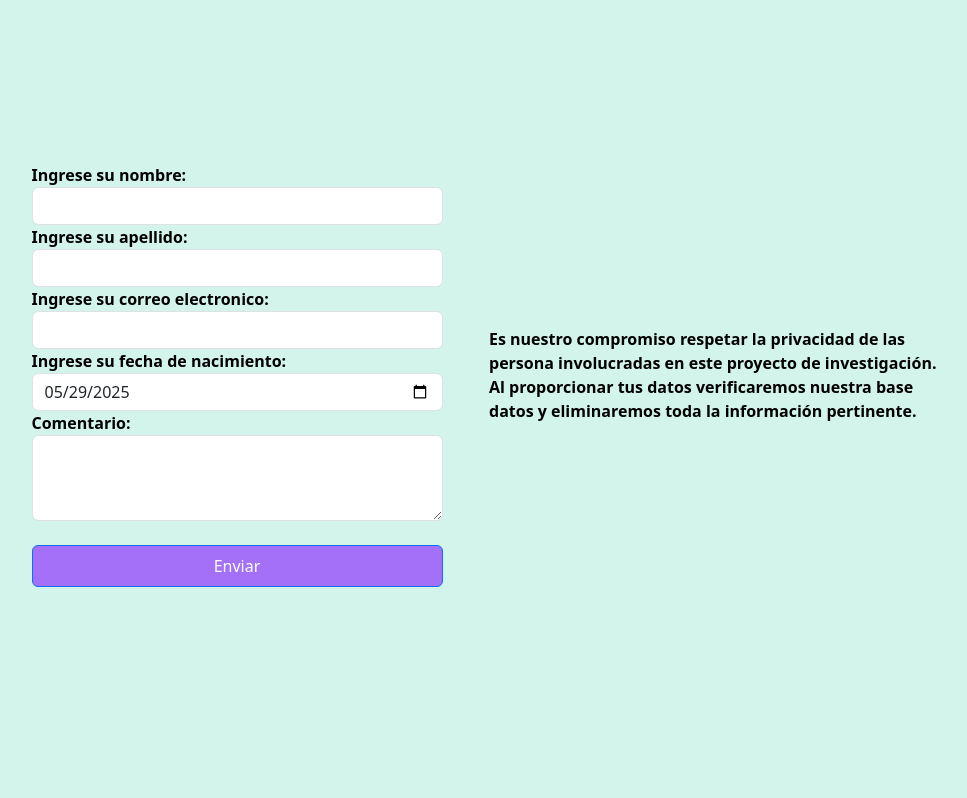
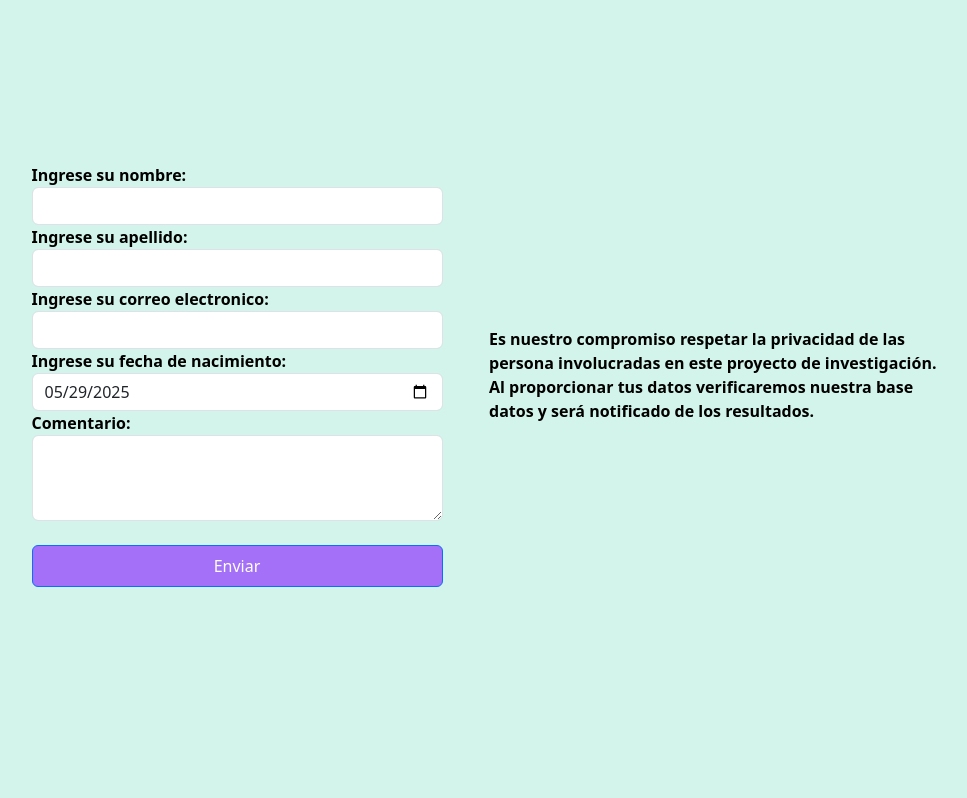
Before and after one commit to emiluque47/Trabajo-Final, a Django app: page /ley_datos/formulario in a window 1280 px wide. Shown: the part 49-847 px from the top of the page, without its empty margins (163-1130 px from the left). Run offline with Django 4.2, Linux system fonts and the light colour scheme.

Commit message:
29/5
Cambié un poco las palabras

```diff
--- a/primero/src/ley/templates/ley/ley_form.html
+++ b/primero/src/ley/templates/ley/ley_form.html
@@ -44,7 +44,7 @@
 		</div>
 		<div class="col-6 d-flex justify-content-center align-items-center align-self-center text-black fw-bold">
 			Es nuestro compromiso respetar la privacidad de las persona involucradas en este proyecto de investigación.<br>
-			Al proporcionar tus datos verificaremos nuestra base datos y eliminaremos toda la información pertinente.<br>
+			Al proporcionar tus datos verificaremos nuestra base datos y será notificado de los resultados.<br>
 		</div>
 	</div>
 	<br>
```
